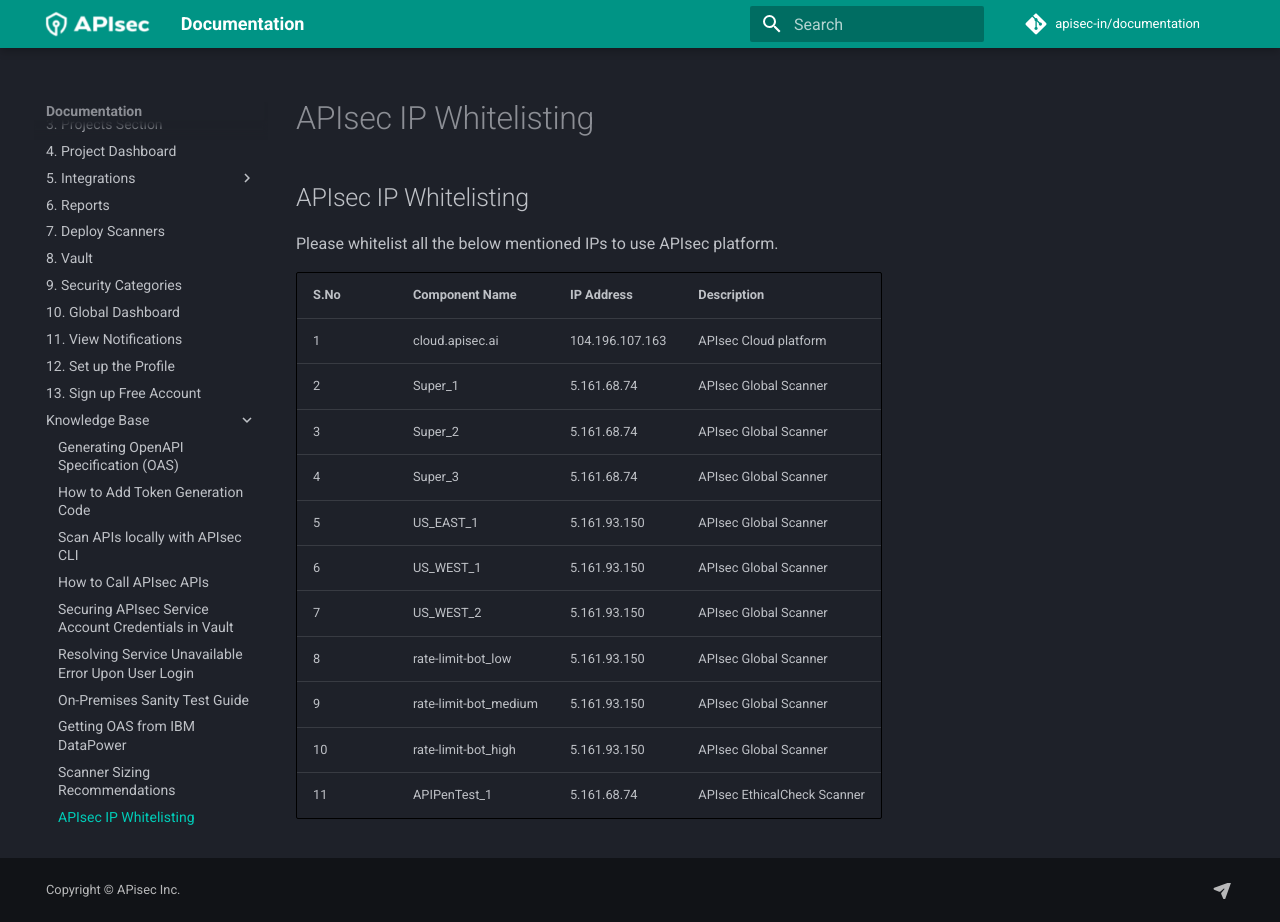
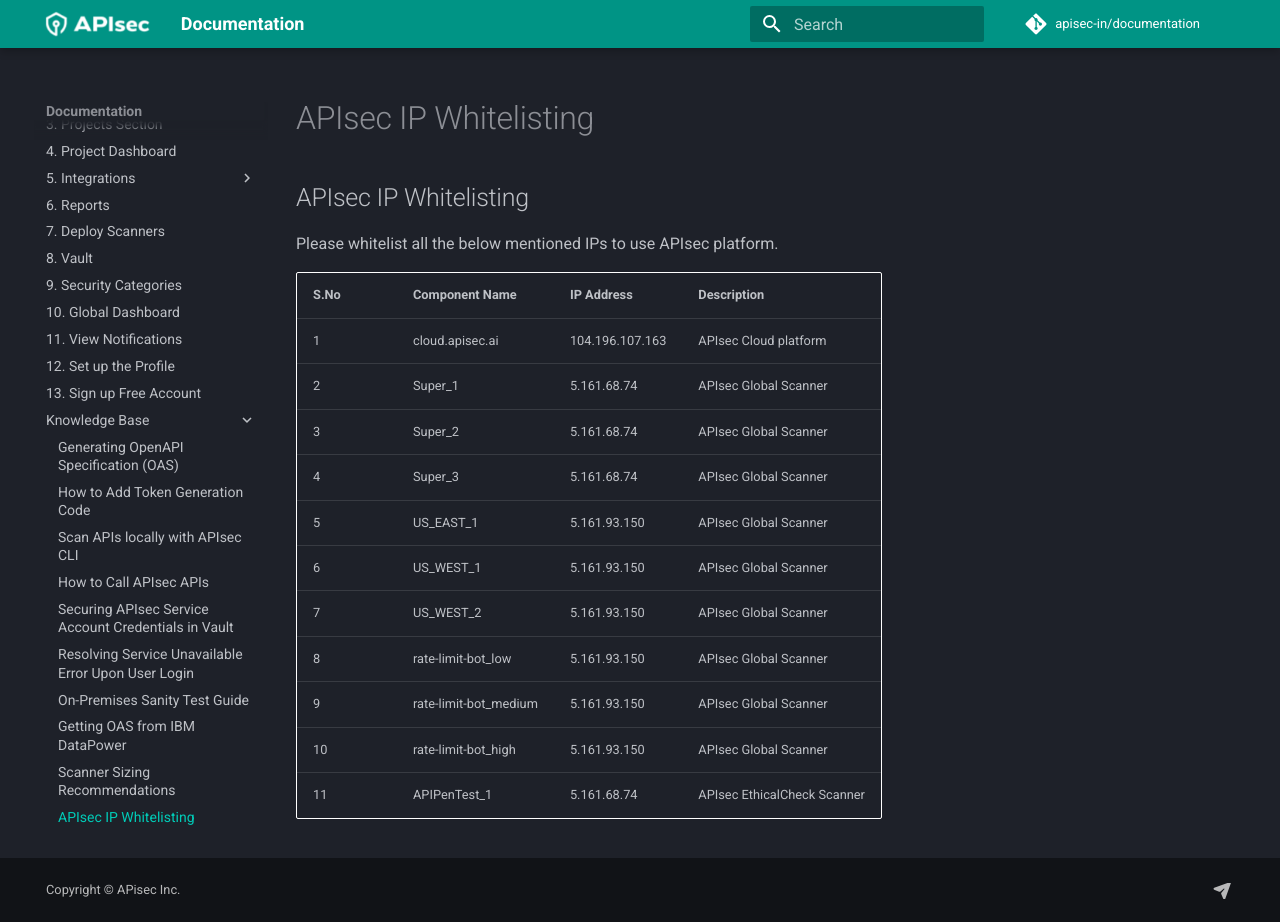
Before and after one commit to apisec-inc/documentation, an MkDocs documentation site: the page built from docs/IP-Whitelisting.md, in a window 1280 px wide and 922 px high. Built offline with MkDocs 1.6.1 and Material for MkDocs 9.7.7, drawn with Linux system fonts in a browser that asks for light colours; comment, search, counter and statistics services are not loaded.

Commit message:
Update IP-Whitelisting.md

```diff
--- a/docs/IP-Whitelisting.md
+++ b/docs/IP-Whitelisting.md
@@ -2,84 +2,84 @@
 
 <P>Please whitelist all the below mentioned IPs to use APIsec platform.</p>
 
-<table style="border:1px solid black;margin: 0px auto;">
-  <tr style="border:1px">
+<table style="border:1px solid white;margin: 0px auto;">
+  <tr style="border:1px solid white">
     <th>S.No</th>
     <th>Component Name</th>
     <th>IP Address</th>
     <th>Description</th>
   </tr>
-  <tr style="border:1px">
+  <tr style="border:1px solid white">
     <td>1</td>
     <td>cloud.apisec.ai</td>
     <td>104.196.107.163</td>
     <td>APIsec Cloud platform</td>
 
   </tr>
-  <tr style="border:1px">
+  <tr style="border:1px solid white">
     <td>2</td>
     <td>Super_1</td>
     <td>5.161.68.74</td>
     <td>APIsec Global Scanner</td>
   </tr>
 
-  <tr style="border:1px">
+  <tr style="border:1px solid white">
     <td>3</td>
     <td>Super_2</td>
     <td>5.161.68.74</td>
     <td>APIsec Global Scanner</td>
   </tr>
 
-  <tr style="border:1px">
+  <tr style="border:1px solid white">
     <td>4</td>
     <td>Super_3</td>
     <td>5.161.68.74</td>
     <td>APIsec Global Scanner</td>
   </tr>
 
-  <tr style="border:1px">
+  <tr style="border:1px solid white">
     <td>5</td>
     <td>US_EAST_1</td>
     <td>5.161.93.150</td>
     <td>APIsec Global Scanner</td>
   </tr>
 
-  <tr style="border:1px">
+  <tr style="border:1px solid white">
     <td>6</td>
     <td>US_WEST_1</td>
     <td>5.161.93.150</td>
     <td>APIsec Global Scanner</td>
   </tr>
 
-  <tr style="border:1px">
+  <tr style="border:1px solid white">
     <td>7</td>
     <td>US_WEST_2</td>
     <td>5.161.93.150</td>
     <td>APIsec Global Scanner</td>
   </tr>
 
-  <tr style="border:1px">
+  <tr style="border:1px solid white">
     <td>8</td>
     <td>rate-limit-bot_low</td>
     <td>5.161.93.150</td>
     <td>APIsec Global Scanner</td>
   </tr>
 
-  <tr style="border:1px">
+  <tr style="border:1px solid white">
     <td>9</td>
     <td>rate-limit-bot_medium</td>
     <td>5.161.93.150</td>
     <td>APIsec Global Scanner</td>
   </tr>
 
-  <tr style="border:1px">
+  <tr style="border:1px solid white">
     <td>10</td>
     <td>rate-limit-bot_high</td>
     <td>5.161.93.150</td>
     <td>APIsec Global Scanner</td>
   </tr>
 
- <tr style="border:1px">
+ <tr style="border:1px solid white">
     <td>11</td>
     <td>APIPenTest_1</td>
     <td>5.161.68.74</td>
```
